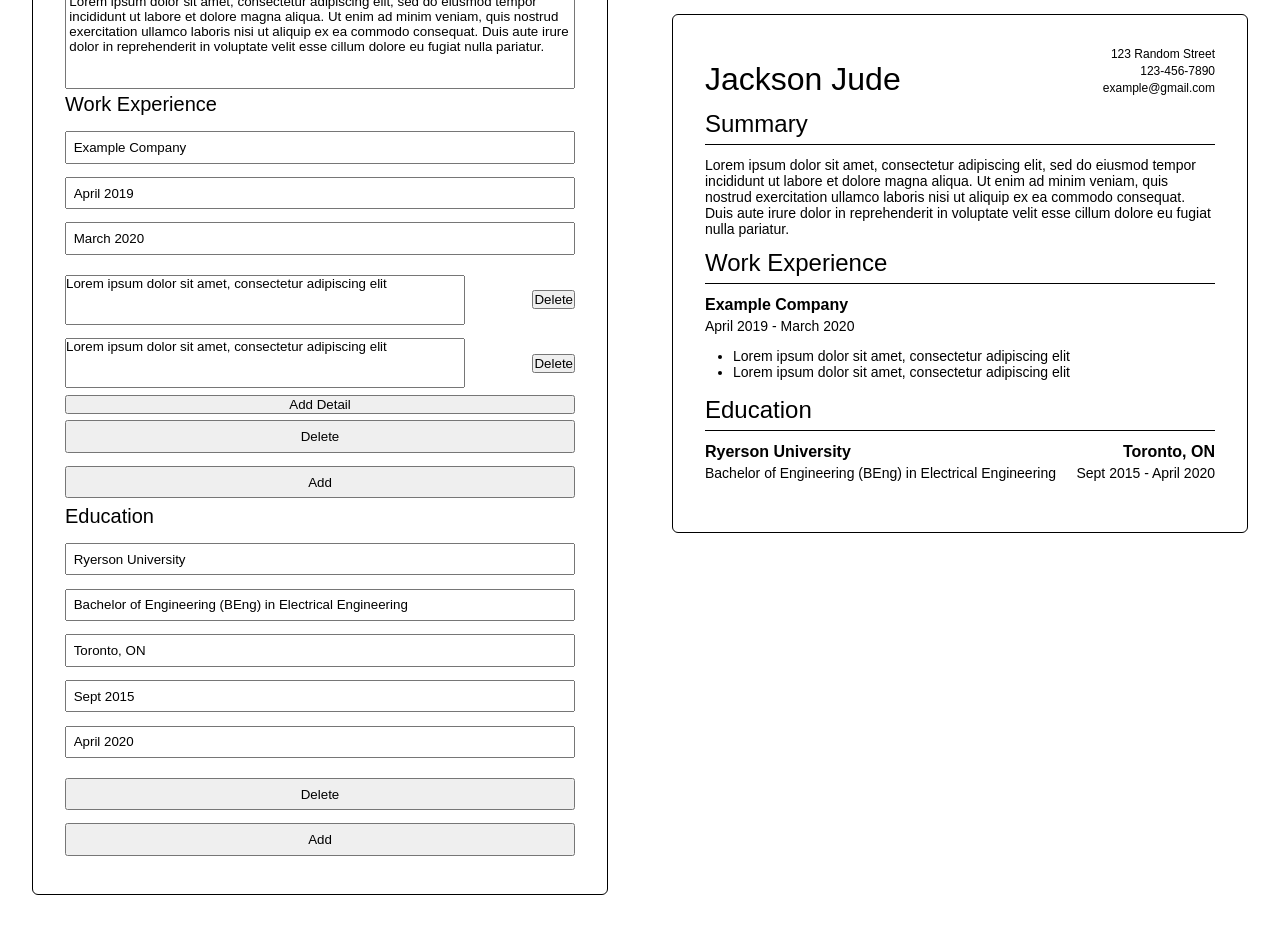
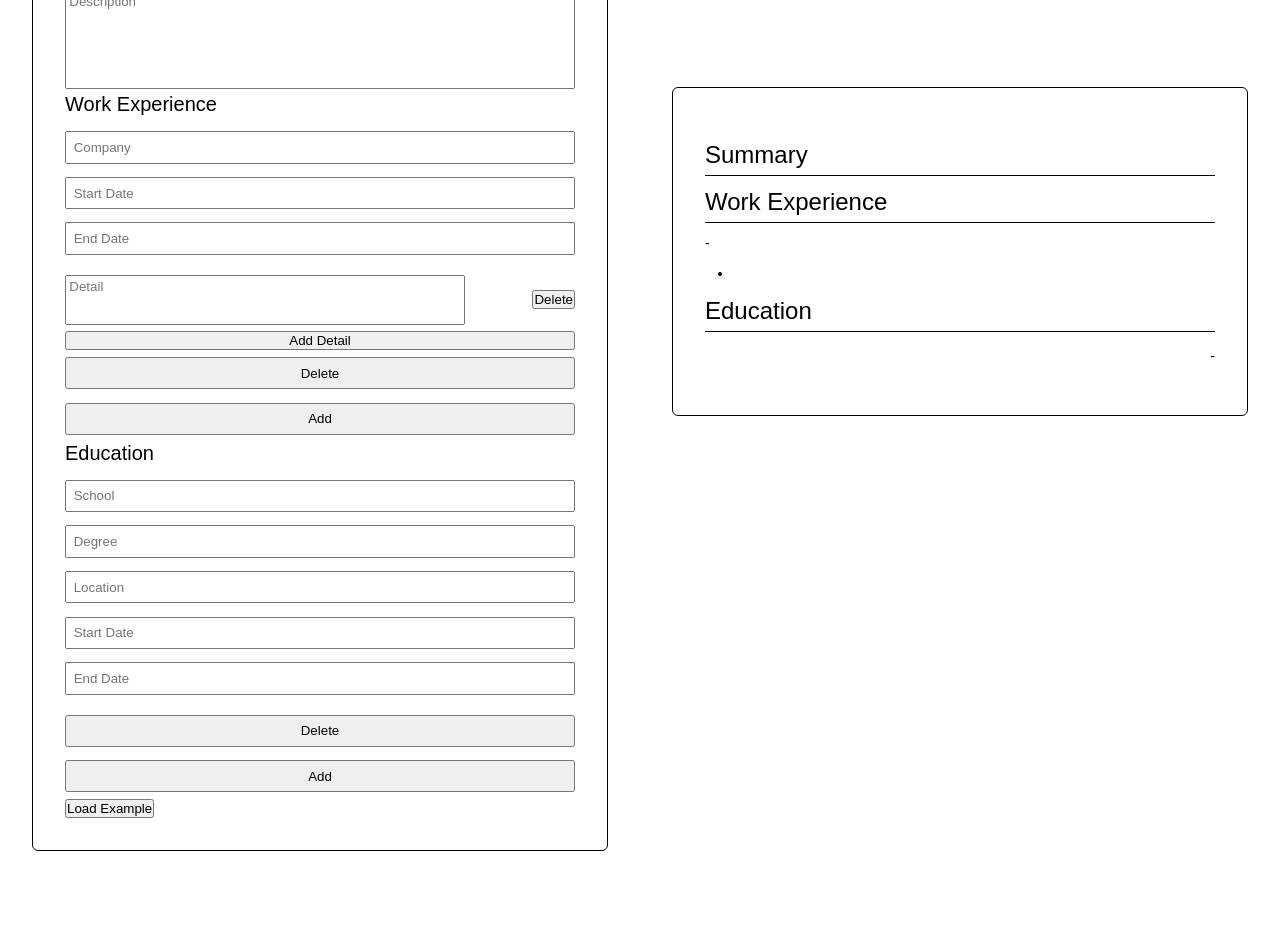
Before and after one commit to JacksonJ97/cv-application, a React (Create React App) app: page / in a window 1280 px wide. Shown: the part 380-1307 px from the top of the page. After the commit the page ends 1263 px from the top, so only its background shows below. Built offline with nearby package versions, Linux system fonts and the light colour scheme.

Commit message:
implemented the load example button

```diff
--- a/src/components/Container/index.js
+++ b/src/components/Container/index.js
@@ -18,33 +18,29 @@ class Container extends Component {
   constructor(props) {
     super(props);
     this.state = {
-      firstName: "Jackson",
-      lastName: "Jude",
-      address: "123 Random Street",
-      phoneNumber: "123-456-7890",
-      email: "example@gmail.com",
-      summary:
-        "Lorem ipsum dolor sit amet, consectetur adipiscing elit, sed do eiusmod tempor incididunt ut labore et dolore magna aliqua. Ut enim ad minim veniam, quis nostrud exercitation ullamco laboris nisi ut aliquip ex ea commodo consequat. Duis aute irure dolor in reprehenderit in voluptate velit esse cillum dolore eu fugiat nulla pariatur.",
+      firstName: "",
+      lastName: "",
+      address: "",
+      phoneNumber: "",
+      email: "",
+      summary: "",
       experience: [
         {
           id: uniqueId(),
-          company: "Example Company",
-          startDate: "April 2019",
-          endDate: "March 2020",
-          details: [
-            { id: uniqueId(), text: "Lorem ipsum dolor sit amet, consectetur adipiscing elit" },
-            { id: uniqueId(), text: "Lorem ipsum dolor sit amet, consectetur adipiscing elit" },
-          ],
+          company: "",
+          startDate: "",
+          endDate: "",
+          details: [{ id: uniqueId(), text: "" }],
         },
       ],
       education: [
         {
           id: uniqueId(),
-          school: "Ryerson University",
-          degree: "Bachelor of Engineering (BEng) in Electrical Engineering",
-          location: "Toronto, ON",
-          startDate: "Sept 2015",
-          endDate: "April 2020",
+          school: "",
+          degree: "",
+          location: "",
+          startDate: "",
+          endDate: "",
         },
       ],
     };
@@ -55,6 +51,7 @@ class Container extends Component {
     this.handleDeleteDetail = this.handleDeleteDetail.bind(this);
     this.handleAdd = this.handleAdd.bind(this);
     this.handleDelete = this.handleDelete.bind(this);
+    this.handleLoadExample = this.handleLoadExample.bind(this);
   }
 
   handleChange(value, name, id, section) {
@@ -129,6 +126,58 @@ class Container extends Component {
     }
   }
 
+  handleLoadExample() {
+    this.setState({
+      firstName: "John",
+      lastName: "Smith",
+      address: "123 Random Street",
+      phoneNumber: "123-456-7890",
+      email: "example@gmail.com",
+      summary:
+        "Lorem ipsum dolor sit amet, consectetur adipiscing elit, sed do eiusmod tempor incididunt ut labore et dolore magna aliqua. Ut enim ad minim veniam, quis nostrud exercitation ullamco laboris nisi ut aliquip ex ea commodo consequat. Duis aute irure dolor in reprehenderit in voluptate velit esse cillum dolore eu fugiat nulla pariatur.",
+      experience: [
+        {
+          id: uniqueId(),
+          company: "Example Company",
+          startDate: "April 2019",
+          endDate: "March 2020",
+          details: [
+            { id: uniqueId(), text: "Lorem ipsum dolor sit amet, consectetur adipiscing elit" },
+            { id: uniqueId(), text: "Lorem ipsum dolor sit amet, consectetur adipiscing elit" },
+          ],
+        },
+        {
+          id: uniqueId(),
+          company: "Example Company",
+          startDate: "April 2017",
+          endDate: "March 2019",
+          details: [
+            { id: uniqueId(), text: "Lorem ipsum dolor sit amet, consectetur adipiscing elit" },
+            { id: uniqueId(), text: "Lorem ipsum dolor sit amet, consectetur adipiscing elit" },
+          ],
+        },
+      ],
+      education: [
+        {
+          id: uniqueId(),
+          school: "Havard University",
+          degree: "Bachelor of Engineering (BEng) in Computer Engineering",
+          location: "Cambridge, MA",
+          startDate: "Sept 2020",
+          endDate: "April 2021",
+        },
+        {
+          id: uniqueId(),
+          school: "Ryerson University",
+          degree: "Bachelor of Engineering (BEng) in Electrical Engineering",
+          location: "Toronto, ON",
+          startDate: "Sept 2015",
+          endDate: "April 2020",
+        },
+      ],
+    });
+  }
+
   render() {
     const basicInfo = {
       firstName: this.state.firstName,
@@ -155,6 +204,7 @@ class Container extends Component {
           handleDeleteDetail={this.handleDeleteDetail}
           handleDelete={this.handleDelete}
           handleAdd={this.handleAdd}
+          handleLoadExample={this.handleLoadExample}
         />
         <Preview basicInfo={basicInfo} summaryInfo={summaryInfo} experienceInfo={experienceInfo} educationInfo={educationInfo} />
       </Wrapper>
--- a/src/components/Form/ExperienceForm/index.js
+++ b/src/components/Form/ExperienceForm/index.js
@@ -13,6 +13,7 @@ const Wrapper = styled.div`
     width: 400px;
     height: 50px;
     margin: 0.5em 0;
+    padding: 0.25em;
     resize: none;
   }
 
@@ -95,7 +96,13 @@ class ExperienceForm extends Component {
           {details.map((element) => {
             return (
               <div className="detail" key={element.id}>
-                <Textarea value={element.text} handleDetail={this.handleDetail} id={this.props.info.id} detailId={element.id} />
+                <Textarea
+                  value={element.text}
+                  handleDetail={this.handleDetail}
+                  id={this.props.info.id}
+                  detailId={element.id}
+                  placeholder="Detail"
+                />
                 <DetailDeleteButton handleDeleteDetail={this.handleDeleteDetail} id={this.props.info.id} detailId={element.id} />
               </div>
             );
--- a/src/components/Form/index.js
+++ b/src/components/Form/index.js
@@ -27,6 +27,7 @@ class Form extends Component {
     this.handleDeleteDetail = this.handleDeleteDetail.bind(this);
     this.handleDelete = this.handleDelete.bind(this);
     this.handleAdd = this.handleAdd.bind(this);
+    this.handleLoadExample = this.handleLoadExample.bind(this);
   }
 
   handleChange(value, name, id, section) {
@@ -51,6 +52,10 @@ class Form extends Component {
 
   handleAdd(name) {
     this.props.handleAdd(name);
+  }
+
+  handleLoadExample() {
+    this.props.handleLoadExample();
   }
 
   render() {
@@ -86,6 +91,8 @@ class Form extends Component {
           return <EducationForm info={element} handleChange={this.handleChange} handleDelete={this.handleDelete} key={element.id} />;
         })}
         <AddButton onClick={this.handleAdd} name="educationAdd" />
+
+        <button onClick={this.handleLoadExample}>Load Example</button>
       </Wrapper>
     );
   }
--- a/src/components/Utilities/Textarea/index.js
+++ b/src/components/Utilities/Textarea/index.js
@@ -11,7 +11,7 @@ class Textarea extends Component {
   }
 
   render() {
-    return <textarea value={this.props.value} onChange={this.handleChange} />;
+    return <textarea value={this.props.value} onChange={this.handleChange} placeholder={this.props.placeholder} />;
   }
 }
 
```
